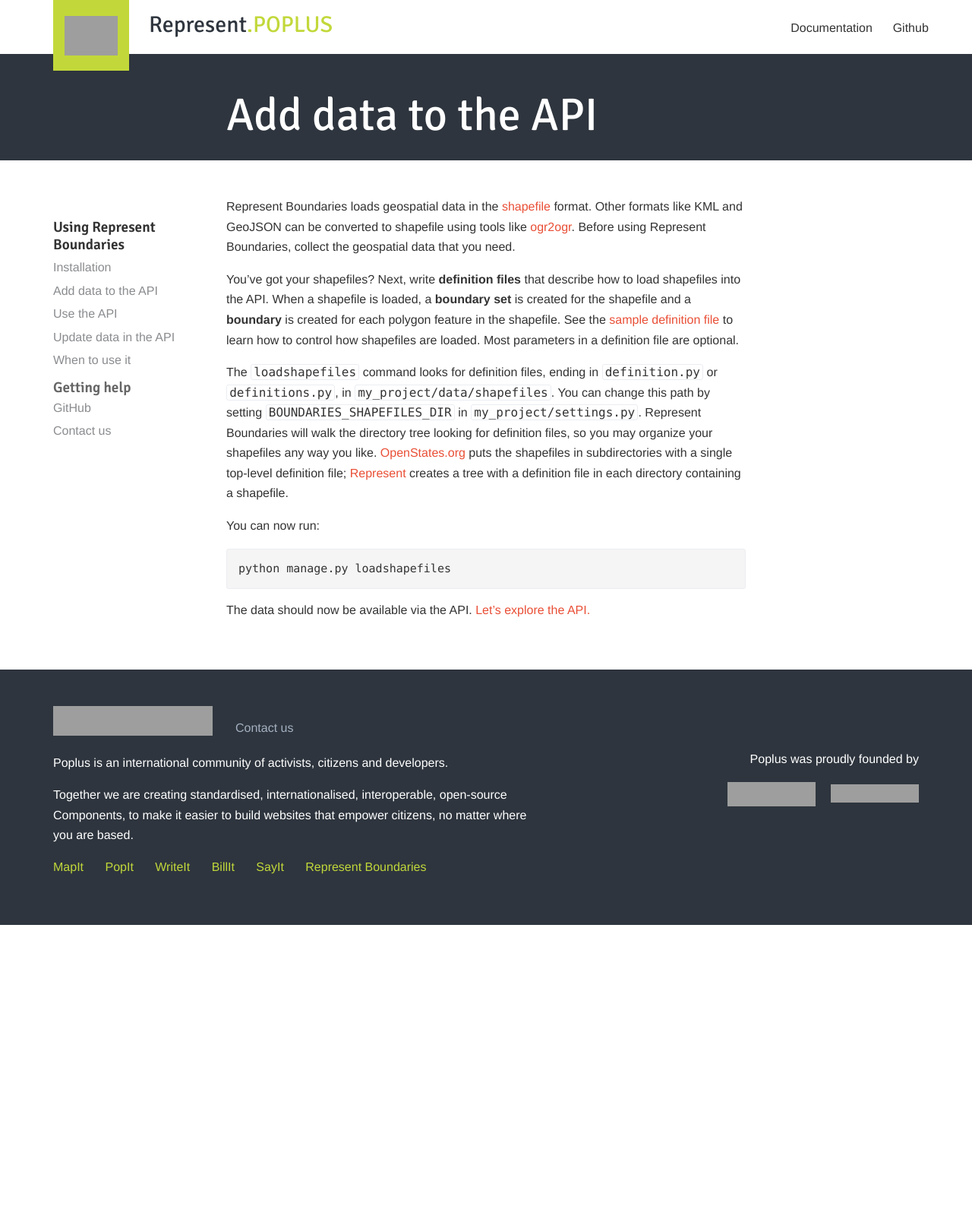
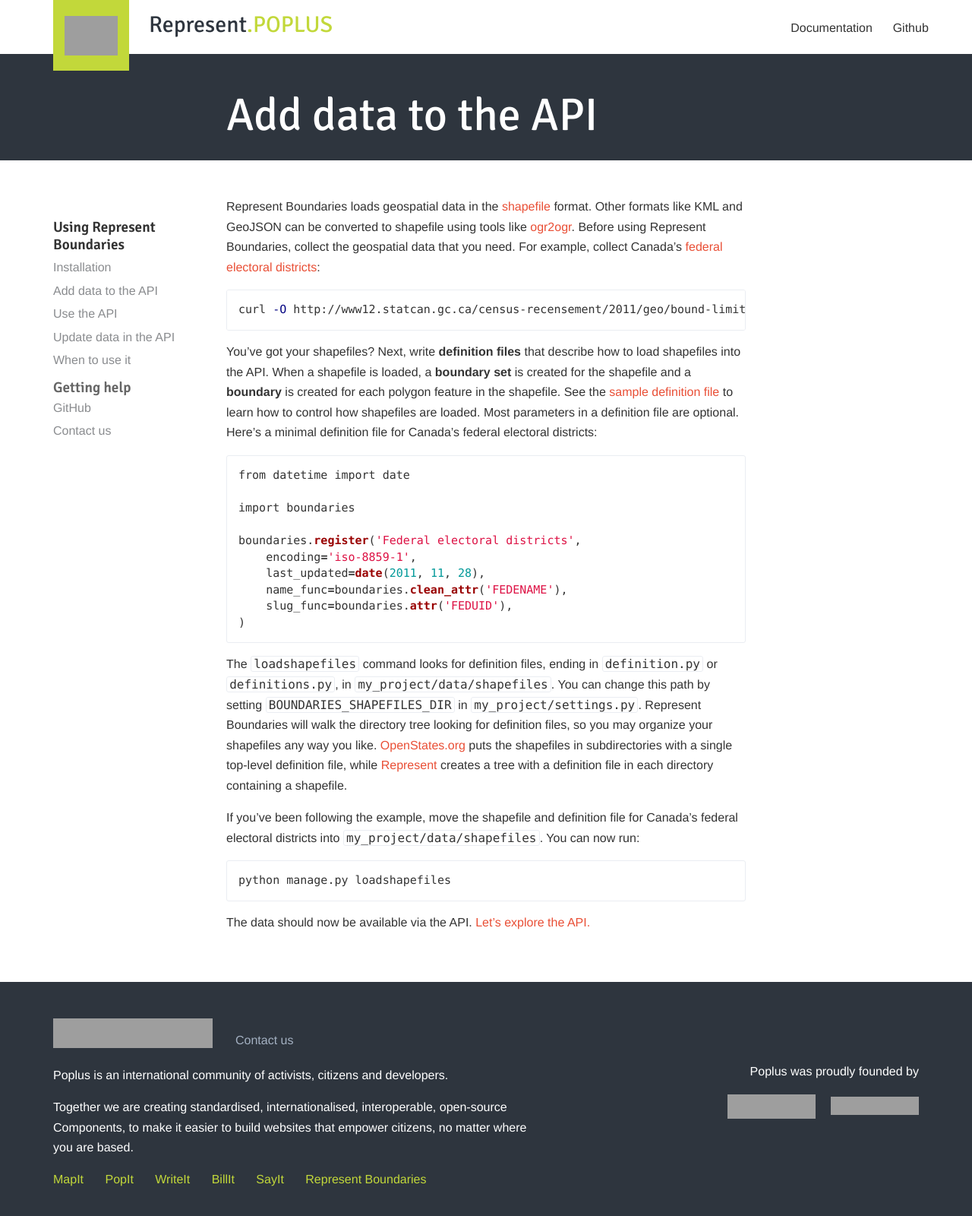
Before and after one commit to opennorth/represent-boundaries-docs, a Jekyll site: the page built from docs/import/index.md, in a window 1280 px wide, cut to the strip 0-1628 px from the top of the page. Shown: the top 1600 px of the strip at 76% size. Built offline with Jekyll 4.4.1, drawn with Linux system fonts in a browser that asks for light colours; Markdown is read by kramdown in place of the engine named in the settings; before the commit the page ends 1217 px from its top, so only the background shows below that; grey boxes are pictures that could not be loaded.

Commit message:
add examples to install and manage steps

````diff
--- a/_includes/html-head.html
+++ b/_includes/html-head.html
@@ -10,6 +10,7 @@
     <meta name="viewport" content="width=device-width">
     <link rel="icon" type="image/png" href="{{ site.baseurl }}/assets/img/favicon.png" />
     <link rel="stylesheet" href="{{ site.baseurl }}/css/global.css">
+    <link rel="stylesheet" href="{{ site.baseurl }}/css/syntax.css">
     <link href='http://fonts.googleapis.com/css?family=Signika:400,600,700' rel='stylesheet' type='text/css'>
     <script type="text/javascript" src="{{ site.baseurl }}/assets/js/modernizr.min.js"></script>
     <script type="text/javascript" src="//use.typekit.net/sbp2hrv.js"></script>
--- a/assets/sass/_represent-styles.scss
+++ b/assets/sass/_represent-styles.scss
@@ -0,0 +1,3 @@
+pre code {
+  white-space: pre;
+}
--- a/css/global.css
+++ b/css/global.css
@@ -1069,3 +1069,6 @@
 
 [class*='button--'] + [class*='button--'] {
   margin-left: 1.5em; }
+
+pre code {
+  white-space: pre; }
--- /dev/null
+++ b/css/syntax.css
@@ -0,0 +1,60 @@
+.highlight  { background: #ffffff; }
+.highlight .c { color: #999988; font-style: italic } /* Comment */
+.highlight .err { color: #a61717; background-color: #e3d2d2 } /* Error */
+.highlight .k { font-weight: bold } /* Keyword */
+.highlight .o { font-weight: bold } /* Operator */
+.highlight .cm { color: #999988; font-style: italic } /* Comment.Multiline */
+.highlight .cp { color: #999999; font-weight: bold } /* Comment.Preproc */
+.highlight .c1 { color: #999988; font-style: italic } /* Comment.Single */
+.highlight .cs { color: #999999; font-weight: bold; font-style: italic } /* Comment.Special */
+.highlight .gd { color: #000000; background-color: #ffdddd } /* Generic.Deleted */
+.highlight .gd .x { color: #000000; background-color: #ffaaaa } /* Generic.Deleted.Specific */
+.highlight .ge { font-style: italic } /* Generic.Emph */
+.highlight .gr { color: #aa0000 } /* Generic.Error */
+.highlight .gh { color: #999999 } /* Generic.Heading */
+.highlight .gi { color: #000000; background-color: #ddffdd } /* Generic.Inserted */
+.highlight .gi .x { color: #000000; background-color: #aaffaa } /* Generic.Inserted.Specific */
+.highlight .go { color: #888888 } /* Generic.Output */
+.highlight .gp { color: #555555 } /* Generic.Prompt */
+.highlight .gs { font-weight: bold } /* Generic.Strong */
+.highlight .gu { color: #aaaaaa } /* Generic.Subheading */
+.highlight .gt { color: #aa0000 } /* Generic.Traceback */
+.highlight .kc { font-weight: bold } /* Keyword.Constant */
+.highlight .kd { font-weight: bold } /* Keyword.Declaration */
+.highlight .kp { font-weight: bold } /* Keyword.Pseudo */
+.highlight .kr { font-weight: bold } /* Keyword.Reserved */
+.highlight .kt { color: #445588; font-weight: bold } /* Keyword.Type */
+.highlight .m { color: #009999 } /* Literal.Number */
+.highlight .s { color: #d14 } /* Literal.String */
+.highlight .na { color: #008080 } /* Name.Attribute */
+.highlight .nb { color: #0086B3 } /* Name.Builtin */
+.highlight .nc { color: #445588; font-weight: bold } /* Name.Class */
+.highlight .no { color: #008080 } /* Name.Constant */
+.highlight .ni { color: #800080 } /* Name.Entity */
+.highlight .ne { color: #990000; font-weight: bold } /* Name.Exception */
+.highlight .nf { color: #990000; font-weight: bold } /* Name.Function */
+.highlight .nn { color: #555555 } /* Name.Namespace */
+.highlight .nt { color: #000080 } /* Name.Tag */
+.highlight .nv { color: #008080 } /* Name.Variable */
+.highlight .ow { font-weight: bold } /* Operator.Word */
+.highlight .w { color: #bbbbbb } /* Text.Whitespace */
+.highlight .mf { color: #009999 } /* Literal.Number.Float */
+.highlight .mh { color: #009999 } /* Literal.Number.Hex */
+.highlight .mi { color: #009999 } /* Literal.Number.Integer */
+.highlight .mo { color: #009999 } /* Literal.Number.Oct */
+.highlight .sb { color: #d14 } /* Literal.String.Backtick */
+.highlight .sc { color: #d14 } /* Literal.String.Char */
+.highlight .sd { color: #d14 } /* Literal.String.Doc */
+.highlight .s2 { color: #d14 } /* Literal.String.Double */
+.highlight .se { color: #d14 } /* Literal.String.Escape */
+.highlight .sh { color: #d14 } /* Literal.String.Heredoc */
+.highlight .si { color: #d14 } /* Literal.String.Interpol */
+.highlight .sx { color: #d14 } /* Literal.String.Other */
+.highlight .sr { color: #009926 } /* Literal.String.Regex */
+.highlight .s1 { color: #d14 } /* Literal.String.Single */
+.highlight .ss { color: #990073 } /* Literal.String.Symbol */
+.highlight .bp { color: #999999 } /* Name.Builtin.Pseudo */
+.highlight .vc { color: #008080 } /* Name.Variable.Class */
+.highlight .vg { color: #008080 } /* Name.Variable.Global */
+.highlight .vi { color: #008080 } /* Name.Variable.Instance */
+.highlight .il { color: #009999 } /* Literal.Number.Integer.Long */
--- a/docs/import/index.md
+++ b/docs/import/index.md
@@ -3,13 +3,30 @@
 title: Add data to the API
 ---
 
-Represent Boundaries loads geospatial data in the [shapefile](http://en.wikipedia.org/wiki/Shapefile) format. Other formats like KML and GeoJSON can be converted to shapefile using tools like [ogr2ogr](http://www.gdal.org/ogr2ogr.html). Before using Represent Boundaries, collect the geospatial data that you need.
+Represent Boundaries loads geospatial data in the [shapefile](http://en.wikipedia.org/wiki/Shapefile) format. Other formats like KML and GeoJSON can be converted to shapefile using tools like [ogr2ogr](http://www.gdal.org/ogr2ogr.html). Before using Represent Boundaries, collect the geospatial data that you need. For example, collect Canada's <a href="http://data.gc.ca/data/en/dataset/48f10fb9-78a2-43a9-92ab-354c28d30674">federal electoral districts</a>:
 
-You've got your shapefiles? Next, write **definition files** that describe how to load shapefiles into the API. When a shapefile is loaded, a **boundary set** is created for the shapefile and a **boundary** is created for each polygon feature in the shapefile. See the [sample definition file](http://github.com/opennorth/represent-boundaries/blob/master/definition.example.py) to learn how to control how shapefiles are loaded. Most parameters in a definition file are optional.
+```bash
+curl -O http://www12.statcan.gc.ca/census-recensement/2011/geo/bound-limit/files-fichiers/gfed000a11a_e.zip
+```
 
-The `loadshapefiles` command looks for definition files, ending in `definition.py` or `definitions.py`, in `my_project/data/shapefiles`. You can change this path by setting `BOUNDARIES_SHAPEFILES_DIR` in `my_project/settings.py`. Represent Boundaries will walk the directory tree looking for definition files, so you may organize your shapefiles any way you like. [OpenStates.org](https://github.com/sunlightlabs/pentagon/blob/master/shapefiles/definitions.py) puts the shapefiles in subdirectories with a single top-level definition file; [Represent](https://github.com/opennorth/represent-canada-data) creates a tree with a definition file in each directory containing a shapefile.
+You've got your shapefiles? Next, write **definition files** that describe how to load shapefiles into the API. When a shapefile is loaded, a **boundary set** is created for the shapefile and a **boundary** is created for each polygon feature in the shapefile. See the [sample definition file](http://github.com/opennorth/represent-boundaries/blob/master/definition.example.py) to learn how to control how shapefiles are loaded. Most parameters in a definition file are optional. Here's a minimal definition file for Canada's federal electoral districts:
 
-You can now run:
+```python
+from datetime import date
+
+import boundaries
+
+boundaries.register('Federal electoral districts',
+    encoding='iso-8859-1',
+    last_updated=date(2011, 11, 28),
+    name_func=boundaries.clean_attr('FEDENAME'),
+    slug_func=boundaries.attr('FEDUID'),
+)
+```
+
+The `loadshapefiles` command looks for definition files, ending in `definition.py` or `definitions.py`, in `my_project/data/shapefiles`. You can change this path by setting `BOUNDARIES_SHAPEFILES_DIR` in `my_project/settings.py`. Represent Boundaries will walk the directory tree looking for definition files, so you may organize your shapefiles any way you like. [OpenStates.org](https://github.com/sunlightlabs/pentagon/blob/master/shapefiles/definitions.py) puts the shapefiles in subdirectories with a single top-level definition file, while [Represent](https://github.com/opennorth/represent-canada-data) creates a tree with a definition file in each directory containing a shapefile.
+
+If you've been following the example, move the shapefile and definition file for Canada's federal electoral districts into `my_project/data/shapefiles`. You can now run:
 
     python manage.py loadshapefiles
 
````
Also changed, not shown: docs/manage/index.md (+2 -0 lines).
